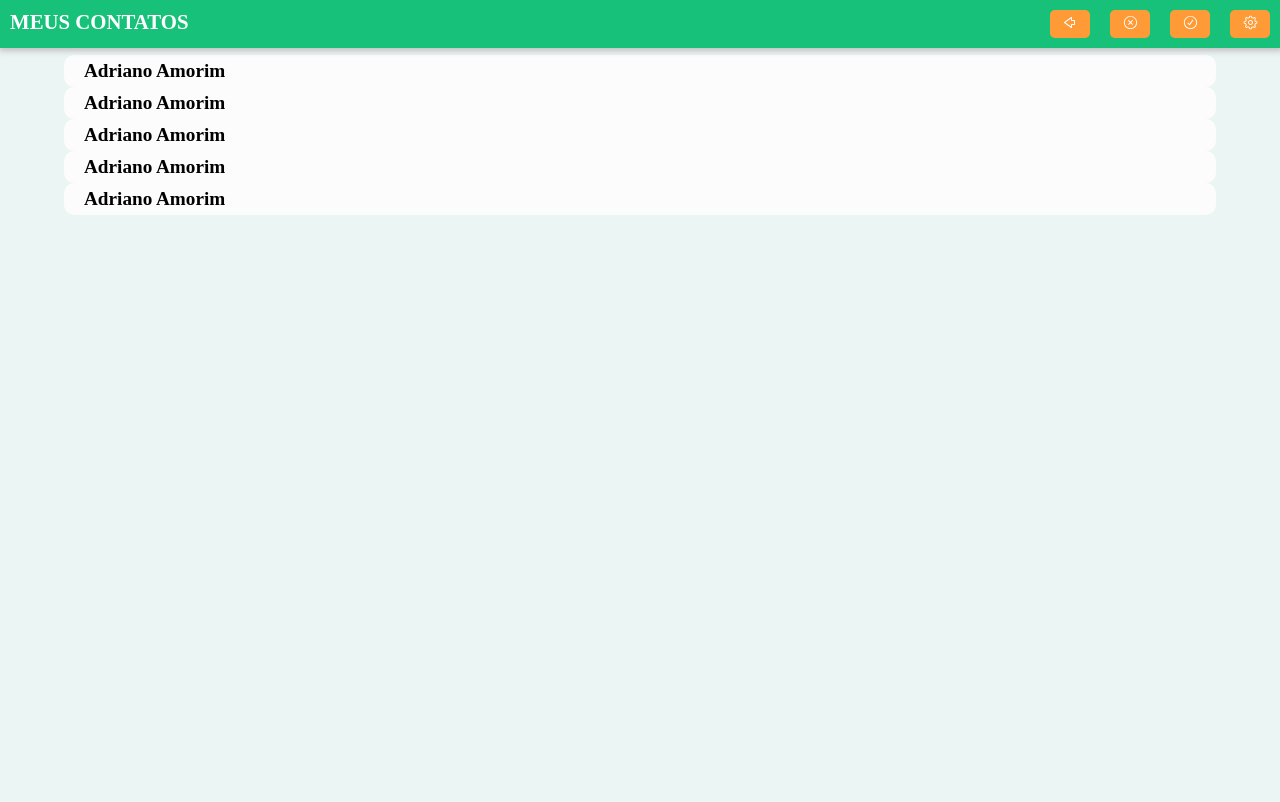
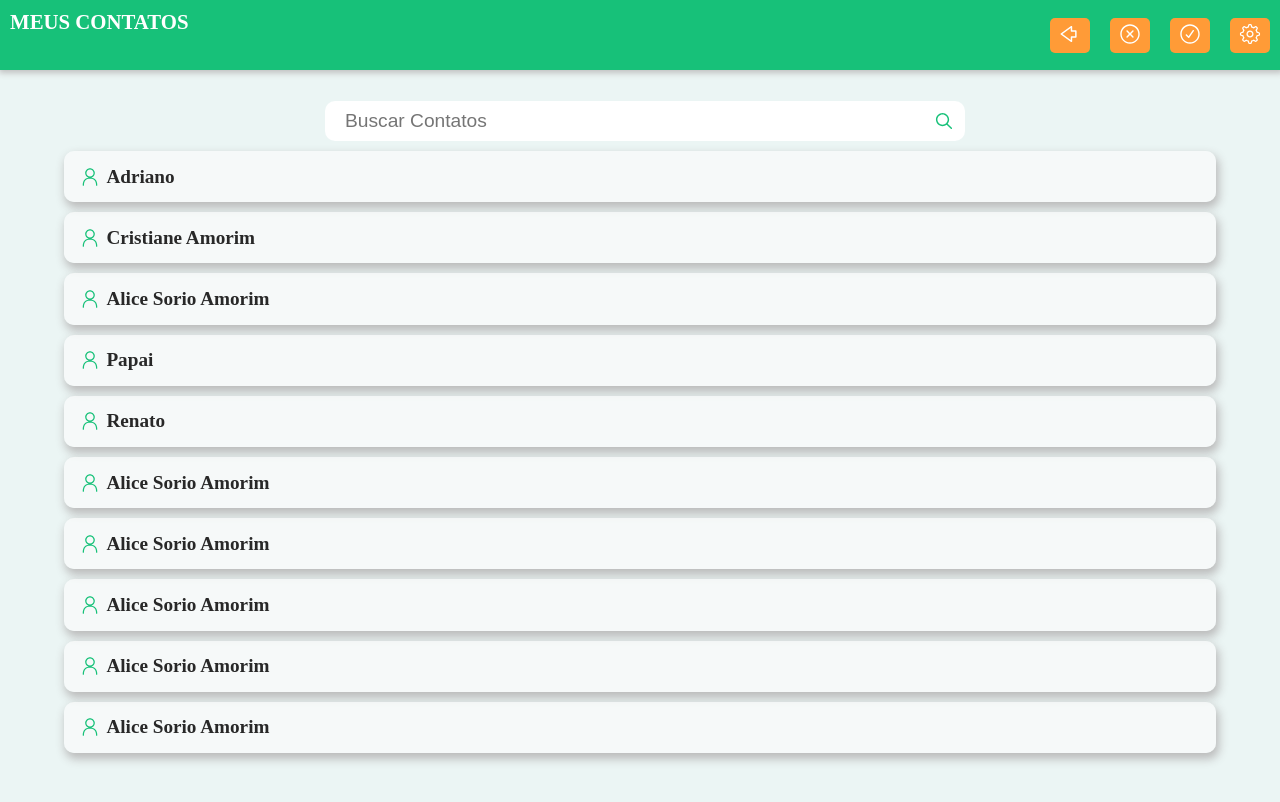
Before and after one commit to AdrianoAmorim/Contato_APP, a React (Vite) app: page / in a window 1280 px wide. Shown: the top 802 px of the page. Built offline with nearby package versions, Linux system fonts and the light colour scheme.

Commit message:
feat: adiciona a lista com .map e campo de busca

```diff
--- a/src/GlobalStyled.ts
+++ b/src/GlobalStyled.ts
@@ -6,7 +6,9 @@ export const GlobalStyles = createGlobalStyle`
     --bg-header: #17c179;
     --bg-button: #ff9b37;
     --text-button:#fcfcfc;
+    --bg-card-contact:#fcfcfca9;
     --text-title: #fff;
+    --text-primary: #282828;
 }
 
 
--- a/src/components/Header/index.tsx
+++ b/src/components/Header/index.tsx
@@ -1,5 +1,5 @@
 import * as S from './styled'
-
+import { GearIcon, CheckCircledIcon, CrossCircledIcon, ThickArrowLeftIcon } from "@radix-ui/react-icons"
 export const Header = ()=>{
 
     return(
@@ -11,16 +11,16 @@ export const Header = ()=>{
             </S.TitleHeader>
             <S.BoxButtons>
                 <S.ToolbarButton>
-                    <S.VoltarIcon />
+                    <ThickArrowLeftIcon color='#fff' width={22} height={22} />
                 </S.ToolbarButton>
                 <S.ToolbarButton>
-                    <S.DeletarIcon />
+                    <CrossCircledIcon color='#fff' width={22} height={22}/>
                 </S.ToolbarButton>
                 <S.ToolbarButton>
-                    <S.SaveIcon />
+                    <CheckCircledIcon color='#fff' width={22} height={22}/>
                 </S.ToolbarButton>
                 <S.ToolbarButton>
-                    <S.ConfigIcon />
+                    <GearIcon color='#fff' width={22} height={22}/>
                 </S.ToolbarButton>
             </S.BoxButtons>
         </header>
--- a/src/components/Header/styled.ts
+++ b/src/components/Header/styled.ts
@@ -1,8 +1,6 @@
 
 import * as Toolbar from "@radix-ui/react-toolbar";
 import styled from "styled-components";
-import { GearIcon, CheckCircledIcon, CrossCircledIcon, ThickArrowLeftIcon } from "@radix-ui/react-icons"
-
 
 export const ToolbarRoot = styled(Toolbar.Root)`
     position: fixed;
@@ -14,13 +12,13 @@ export const ToolbarRoot = styled(Toolbar.Root)`
     padding: 10px;
     background-color: var(--bg-header);
     width: 100%;
+    height: 70px;
     box-shadow: 1px 1px 6px 2px #c0c0c0;
 `
 export const TitleHeader = styled.h5`
     color: var(--text-title);
     font-size: 1.3rem;
     width: 100%;
-
 `;
 
 export const BoxButtons = styled.div`
@@ -37,15 +35,3 @@ export const ToolbarButton = styled(Toolbar.Button)`
     cursor: pointer;
     width: 40px;
 `;
-export const ConfigIcon = styled(GearIcon)`
-    color: #fff;
-`;
-export const SaveIcon = styled(CheckCircledIcon)`
-    color: #fff;
-`;
-export const DeletarIcon = styled(CrossCircledIcon)`
-    color: #fff;
-`;
-export const VoltarIcon = styled(ThickArrowLeftIcon)`
-    color: #fff;
-`;
--- a/src/pages/Home/index.tsx
+++ b/src/pages/Home/index.tsx
@@ -1,40 +1,53 @@
 
+import { MagnifyingGlassIcon, PersonIcon } from "@radix-ui/react-icons";
+import { useState, useEffect } from "react";
 import { Header } from "../../components/Header/"
 import * as S from "./styled"
 
 
 
+
 export const Home = () => {
+    const [nameContacts, setnameContacts] = useState(
+        [
+            { name: 'Adriano' },
+            { name: 'Cristiane Amorim' },
+            { name: 'Alice Sorio Amorim' },
+            { name: 'Papai' },
+            { name: 'Renato' },
+            { name: 'Alice Sorio Amorim' },
+            { name: 'Alice Sorio Amorim' },
+            { name: 'Alice Sorio Amorim' },
+            { name: 'Alice Sorio Amorim' },
+            { name: 'Alice Sorio Amorim' },
+        ]);
+
     return (
         <>
+
             <Header />
 
             <S.Main>
-                <S.CardContacts>
-                    <S.NameContacts>
-                        Adriano Amorim
-                    </S.NameContacts>
-                </S.CardContacts>
-                <S.CardContacts>
-                    <S.NameContacts>
-                        Adriano Amorim
-                    </S.NameContacts>
-                </S.CardContacts>
-                <S.CardContacts>
-                    <S.NameContacts>
-                        Adriano Amorim
-                    </S.NameContacts>
-                </S.CardContacts>
-                <S.CardContacts>
-                    <S.NameContacts>
-                        Adriano Amorim
-                    </S.NameContacts>
-                </S.CardContacts>
-                <S.CardContacts>
-                    <S.NameContacts>
-                        Adriano Amorim
-                    </S.NameContacts>
-                </S.CardContacts>
+                <S.BoxInpSearch>
+                    <S.InpSearch type="search" placeholder="Buscar Contatos">
+
+                    </S.InpSearch>
+                    <MagnifyingGlassIcon id="iconSearch" color="var(--bg-header)" width={22} height={22}/>
+                </S.BoxInpSearch>
+
+
+                {
+                    nameContacts.map((contato, i) =>
+                        <S.CardContacts key={i}>
+                            <PersonIcon className="iconContact" color="var(--bg-header)" width={20} height={20}/>
+                            <S.NameContacts>
+                                {contato.name}
+                            </S.NameContacts>
+                        </S.CardContacts>
+
+                    )
+                }
+
             </S.Main>
         </>
     )
--- a/src/pages/Home/styled.ts
+++ b/src/pages/Home/styled.ts
@@ -2,27 +2,63 @@ import styled from "styled-components";
 
 
 export const Main = styled.main`
+    position: relative;
+    top: 1rem;
     display: flex;
     flex-direction: column;
     align-items: center;
-    margin-top: 50px;
+    margin-top: 5rem;
     width: 100vw;
-    height: 100vh;
     padding: 5px 5px;
 
 `;
 export const CardContacts = styled.div`
     display: flex;
     align-items: center;
-    background-color: var(--text-button);
+    justify-content: start;
+    background-color: var(--bg-card-contact);
     width: 90vw;
+    height: 3.2rem;
+    max-width: 80rem;
     border-radius: 10px;
     padding: 5px;
-    padding-inline-start: 20px;
+    margin-top: 10px;
+    padding-inline-start: 1rem;
+    box-shadow: 2px 5px 10px 1px #bbbbbb;
+    & .iconContact{
+      margin-right: .4rem;
+    }
 
 `
 
 export const NameContacts = styled.span`
   font-size: 1.2rem;
   font-weight: 700;
+  color: var(--text-primary);
 `
+export const BoxInpSearch = styled.div`
+    display: flex;
+    justify-content: center;
+    align-items: center;
+    width: 85vw;
+    max-width: 40rem;
+    & #iconSearch{
+      margin-inline-start: -2rem;
+    }
+`;
+
+export const InpSearch = styled.input`
+  height: 40px;
+  width: 100%;
+  border: none;
+  outline: none;
+  padding-inline-start: 20px;
+  font-size: 1.2rem;
+  font-weight: 500;
+  border-radius: 10px;
+  -webkit-appearance: none;
+  &::-webkit-search-cancel-button{
+    display: none;
+  }
+
+`
```
